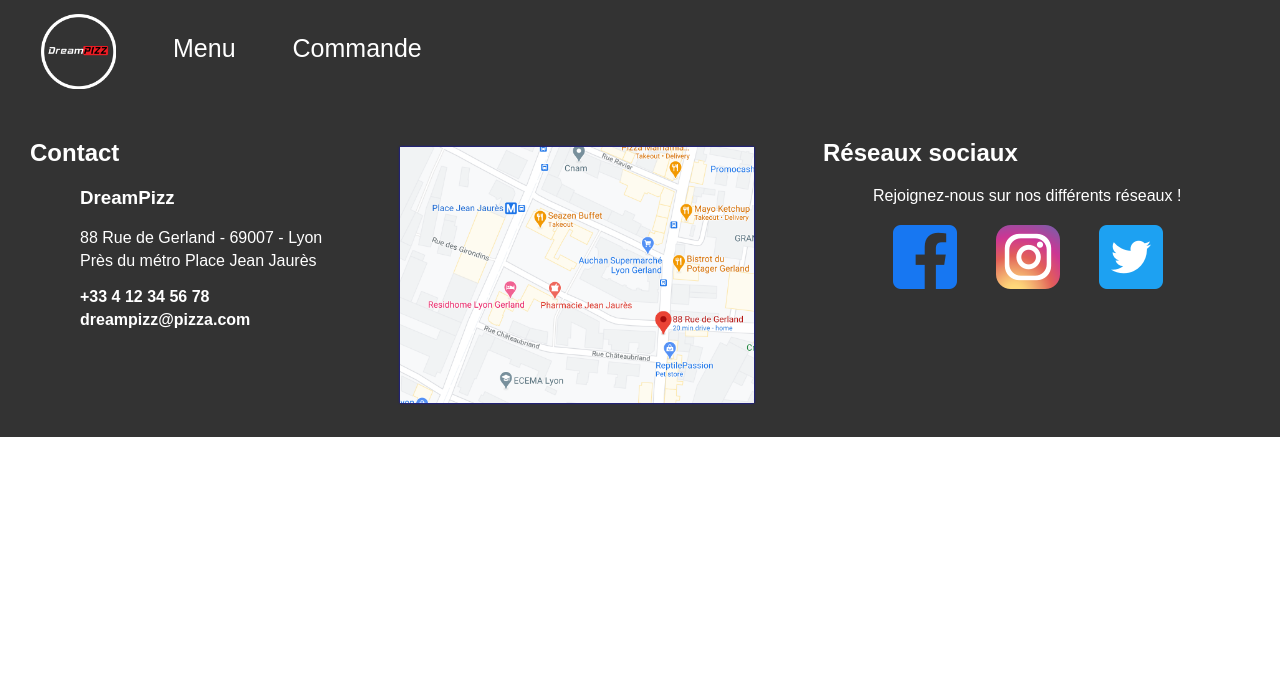
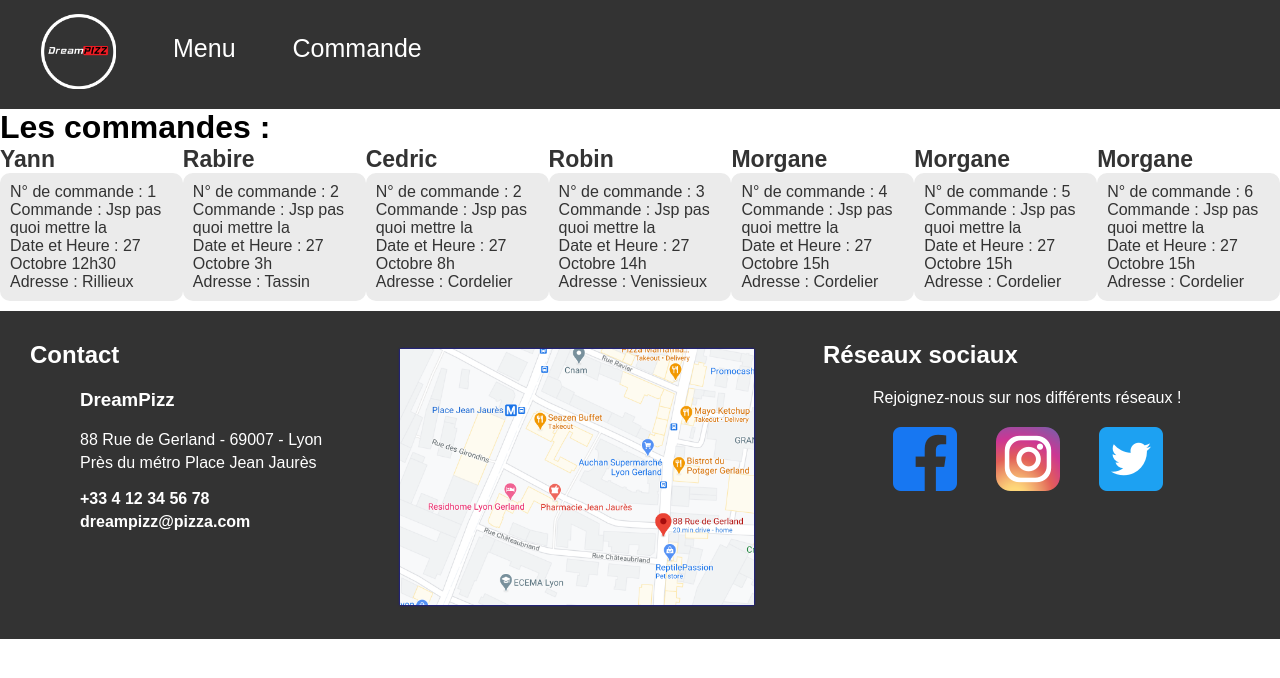
Before and after one commit to Rabire/DreamPizz, a React (Create React App) app in the folder front/: page /commande in a window 1280 px wide. Shown: the top 678 px of the page. Built offline with nearby package versions, Linux system fonts and the light colour scheme.

Commit message:
commande add

```diff
--- /dev/null
+++ b/front/src/components/CommandeList.css
@@ -0,0 +1,26 @@
+.commandeScreen {
+  display: flex;
+  flex-direction: column;
+}
+.commandeRow {
+  display: flex;
+  justify-content: space-between;
+  flex-direction: row;
+}
+/* .quantité {
+  font-size: 16px;
+  color: black;
+} */
+
+.client-name {
+  font-size: 23px;
+  font-weight: bold;
+}
+.commande-infos {
+  background-color: #ebebeb;
+  justify-content: space-between;
+  padding: 10px;
+  display: flex;
+  border-radius: 10px;
+  margin-bottom: 10px;
+}
--- /dev/null
+++ b/front/src/components/CommandeList.js
@@ -0,0 +1,85 @@
+import React from "react";
+import "./CommandeList.css";
+
+function CommandeList() {
+  const arrCommandes = [
+    {
+      id: 1,
+      name: "Yann",
+      articles: [{ id: 1, name: "", number: 4 }],
+      date: "27 Octobre",
+      heure: "12h30",
+      adresse: "Rillieux",
+    },
+    {
+      id: 2,
+      name: "Rabire",
+      articles: [{ id: 1, name: "", number: 4 }],
+      date: "27 Octobre",
+      heure: "3h",
+      adresse: "Tassin",
+    },
+    {
+      id: 2,
+      name: "Cedric",
+      articles: [{ id: 1, name: "", number: 4 }],
+      date: "27 Octobre",
+      heure: "8h",
+      adresse: "Cordelier",
+    },
+    {
+      id: 3,
+      name: "Robin",
+      articles: [{ id: 1, name: "", number: 4 }],
+      date: "27 Octobre",
+      heure: "14h",
+      adresse: "Venissieux",
+    },
+    {
+      id: 4,
+      name: "Morgane",
+      articles: [{ id: 1, name: "", number: 4 }],
+      date: "27 Octobre",
+      heure: "15h",
+      adresse: "Cordelier",
+    },
+    {
+      id: 5,
+      name: "Morgane",
+      articles: [{ id: 1, name: "", number: 4 }],
+      date: "27 Octobre",
+      heure: "15h",
+      adresse: "Cordelier",
+    },
+    {
+      id: 6,
+      name: "Morgane",
+      articles: [{ id: 1, name: "", number: 4 }],
+      date: "27 Octobre",
+      heure: "15h",
+      adresse: "Cordelier",
+    },
+  ];
+  return (
+    <div className="commandeScreen">
+      <h1>Les commandes :</h1>
+      <div className="commandeRow">
+        {arrCommandes.map((client) => (
+          <p>
+            <div className="client-name">{client.name}</div>
+            <div className="commande-infos">
+              N° de commande : {client.id}
+              <br />
+              Commande : Jsp pas quoi mettre la
+              <br />
+              Date et Heure : {client.date} {client.heure}
+              <br />
+              Adresse : {client.adresse}
+            </div>
+          </p>
+        ))}
+      </div>
+    </div>
+  );
+}
+export default CommandeList;
--- a/front/src/index.js
+++ b/front/src/index.js
@@ -7,6 +7,7 @@ import App from "./App";
 import Header from "./components/Header";
 import Menu from "./components/Menu";
 import Footer from "./components/Footer";
+import CommandeList from "./components/CommandeList";
 
 ReactDOM.render(
   <React.StrictMode>
@@ -14,6 +15,8 @@ ReactDOM.render(
     <BrowserRouter>
       <Route exact path="/" component={App} />
       <Route path="/menu" component={Menu} />
+      <Route path="/commande" component={CommandeList} />
+      {/* path="/admin" */}
     </BrowserRouter>
     <Footer />
   </React.StrictMode>,
```
